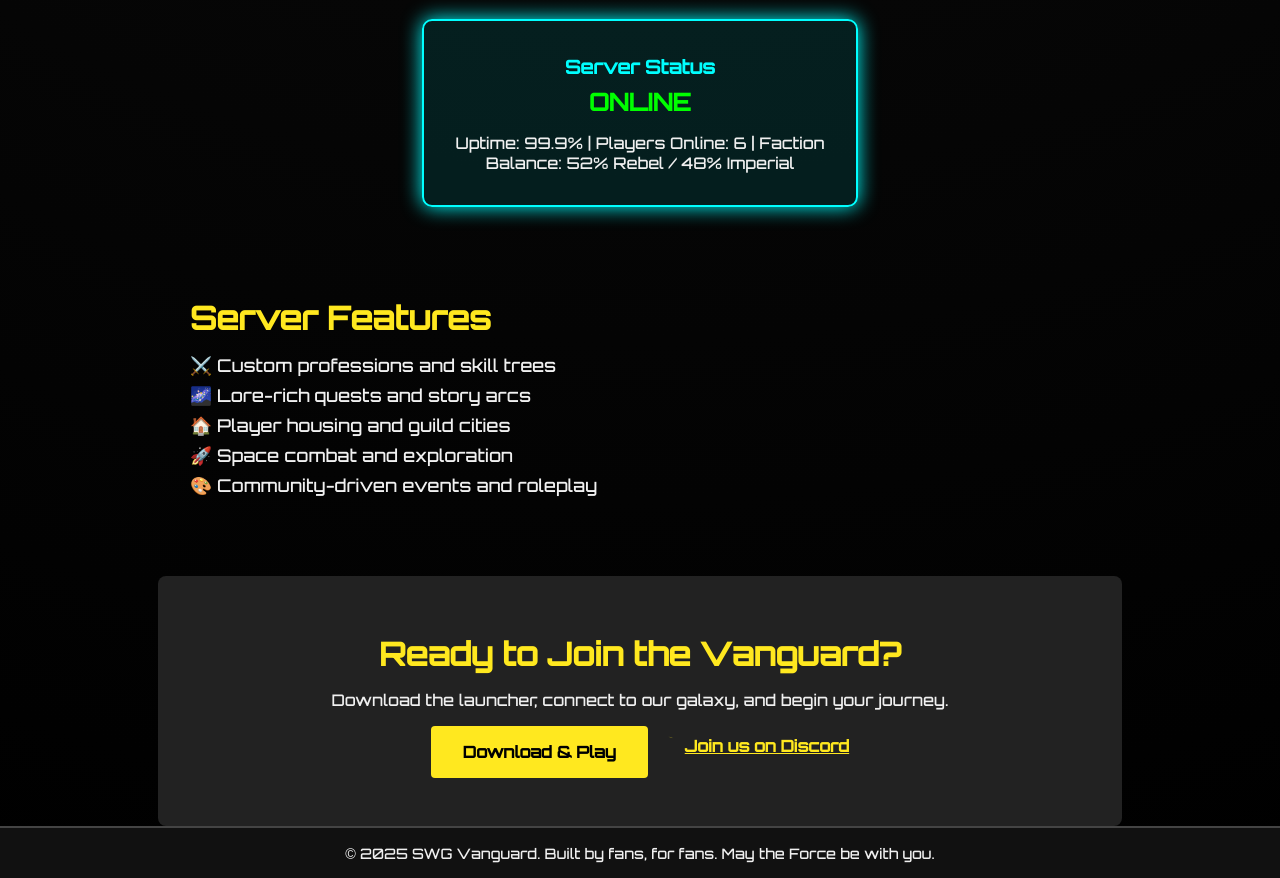
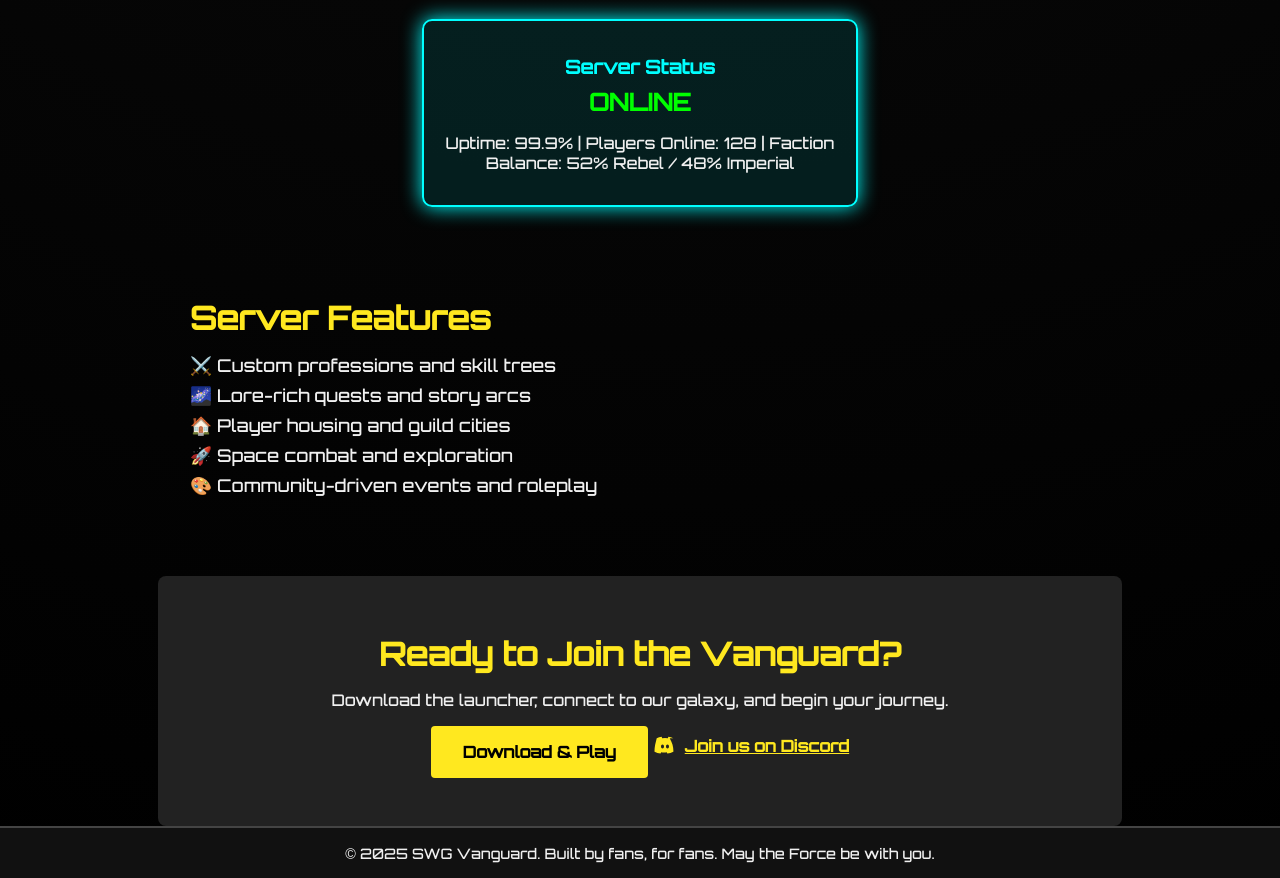
Before and after one commit to Almec-swg/VanguardWeb, a plain HTML site: page index.html in a window 1280 px wide. Shown: the part 1100-1978 px from the top of the page. Drawn offline with Linux system fonts and the light colour scheme.

Commit message:
Update index.html

```diff
--- a/index.html
+++ b/index.html
@@ -97,7 +97,9 @@
       margin-top: 0.5rem;
     }
     .discord-link svg {
-      flex-shrink: 0;
+      width: 24px;
+      height: 24px;
+      fill: #ffe81f;
     }
     .discord-link a {
       color: #ffe81f;
@@ -136,7 +138,7 @@
   <section class="status-panel">
     <h3>Server Status</h3>
     <div class="online">ONLINE</div>
-    <p>Uptime: 99.9% | Players Online: 6 | Faction Balance: 52% Rebel / 48% Imperial</p>
+    <p>Uptime: 99.9% | Players Online: 128 | Faction Balance: 52% Rebel / 48% Imperial</p>
   </section>
 
   <section id="features">
@@ -155,8 +157,8 @@
     <p>Download the launcher, connect to our galaxy, and begin your journey.</p>
     <a href="#" class="download">Download & Play</a>
     <div class="discord-link">
-      <svg xmlns="http://www.w3.org/2000/svg" width="24" height="24" fill="#ffe81f" viewBox="0 0 24 24">
-        <path d="M20.317 4.369a19.791 19.791 0 0 0-4.885-1.515..."/>
+      <svg xmlns="http://www.w3.org/2000/svg" viewBox="0 0 24 24">
+        <path d="M20.317 4.369a19.791 19.791 0 0 0-4.885-1.515 13.227 13.227 0 0 0-.625 1.289 18.432 18.432 0 0 0-5.587 0 13.227 13.227 0 0 0-.625-1.289 19.791 19.791 0 0 0-4.885 1.515C2.533 9.045 1.5 13.1 1.5 17.1c0 .2.012.398.036.595a19.84 19.84 0 0 0 5.995 1.905 13.227 13.227 0 0 0 .625-1.289 18.432 18.432 0 0 0 5.587 0 13.227 13.227 0 0 0 .625 1.289 19.84 19.84 0 0 0 5.995-1.905c.024-.197.036-.395.036-.595 0-4-1.033-8.055-3.683-12.731zM9.5 14.5c-.828 0-1.5-.9-1.5-2s.672-2 1.5-2 1.5.9 1.5 2-.672 2-1.5 2zm5 0c-.828 0-1.5-.9-1.5-2s.672-2 1.5-2 1.5.9 1.5 2-.672 2-1.5 2z"/>
       </svg>
       <a href="https://discord.gg/RHhDrhU3" target="_blank">Join us on Discord</a>
     </div>
```
